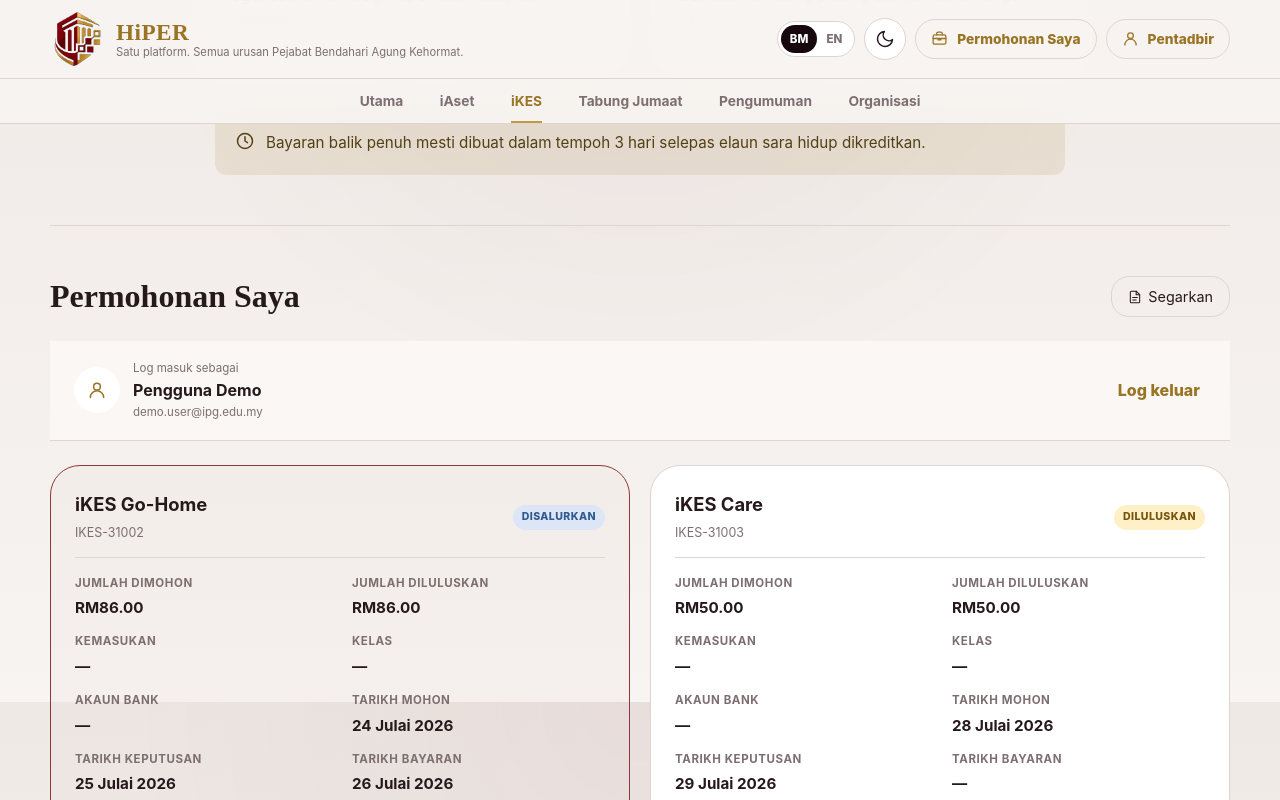
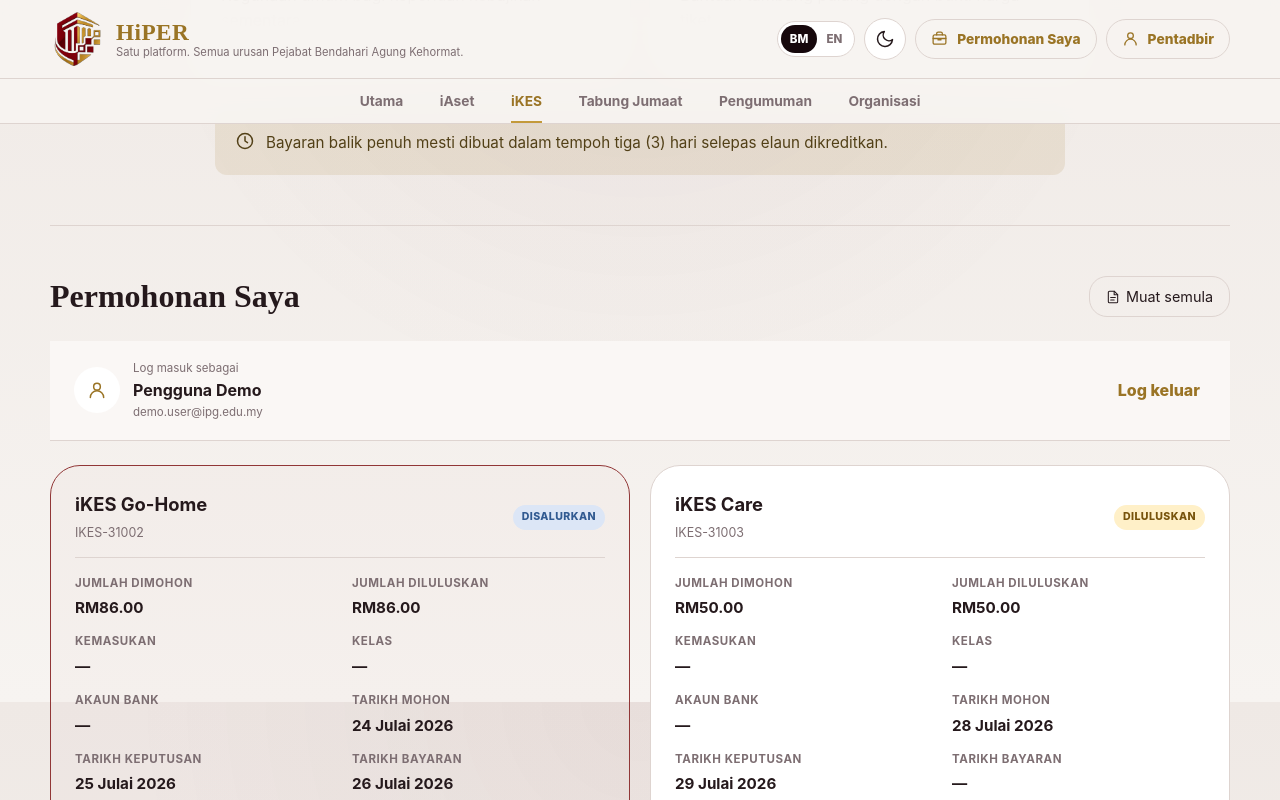
Before and after one commit to g-ipgp250803435-spec/lfx-mvp, a Next.js app: page /ikes in a window 1280 px wide. Both pictures are taken after a click on the button "Teruskan sebagai pengguna demo". Shown: the part 898-1698 px from the top of the page. Built offline with nearby package versions, Linux system fonts and the light colour scheme; no server answers.

Commit message:
Update page.tsx

```diff
--- a/app/ikes/page.tsx
+++ b/app/ikes/page.tsx
@@ -73,8 +73,8 @@
         }}
         title={{ bm: "iKES", en: "iKES" }}
         description={{
-          bm: "Sokongan jangka pendek yang direkodkan dengan telus untuk membantu pelajar menghadapi keperluan mendesak.",
-          en: "Transparent short-term support for students facing urgent needs."
+          bm: "Sokongan kewangan jangka pendek untuk membantu pelajar menghadapi keperluan mendesak.",
+          en: "Financial short-term support for students facing urgent needs."
         }}
         actions={
           <Link href="/ikes/apply" className="button button--accent">
@@ -120,8 +120,8 @@
             <Icon name="clock" />
             <span>
               {language === "bm"
-                ? "Bayaran balik penuh mesti dibuat dalam tempoh 3 hari selepas elaun sara hidup dikreditkan."
-                : "Full repayment must be made within 3 days after the subsistence allowance is credited."}
+                ? "Bayaran balik penuh mesti dibuat dalam tempoh tiga (3) hari selepas elaun dikreditkan."
+                : "Full repayment must be made within three (3) days after the allowance is credited."}
             </span>
           </div>
 
@@ -138,7 +138,7 @@
                     disabled={loading}
                   >
                     <Icon name="refresh" size={14} />
-                    {language === "bm" ? "Segarkan" : "Refresh"}
+                    {language === "bm" ? "Muat semula" : "Refresh"}
                   </button>
                 </div>
               )}
@@ -149,8 +149,8 @@
             {!user && (
               <p className="muted" style={{ marginTop: "16px" }}>
                 {language === "bm"
-                  ? "Sila log masuk menggunakan Google untuk melihat senarai permohonan iKES anda."
-                  : "Please sign in with Google to view your list of iKES applications."}
+                  ? "Sila log masuk menggunakan akaun DELIMa untuk melihat senarai permohonan iKES anda."
+                  : "Please sign in with DELIMa account to view your list of iKES applications."}
               </p>
             )}
 
@@ -249,7 +249,7 @@
                                 </div>
 
                                 <div className="student-ikes-card__item">
-                                  <span>{language === "bm" ? "Tempoh Matang" : "Repayment Term"}</span>
+                                  <span>{language === "bm" ? "Tempoh Bayaran Balik" : "Repayment Term"}</span>
                                   <strong>
                                     {app.repayment_term_days !== undefined && app.repayment_term_days !== null
                                       ? `${app.repayment_term_days} ${language === "bm" ? "hari" : "days"}`
@@ -258,7 +258,7 @@
                                 </div>
 
                                 <div className="student-ikes-card__item">
-                                  <span>{language === "bm" ? "Tarikh Tamat Tempoh" : "Repayment Due Date"}</span>
+                                  <span>{language === "bm" ? "Tarikh Bayaran Balik" : "Repayment Due Date"}</span>
                                   <strong>
                                     {app.repayment_due_date ? formatDate(app.repayment_due_date) : "—"}
                                   </strong>
```
